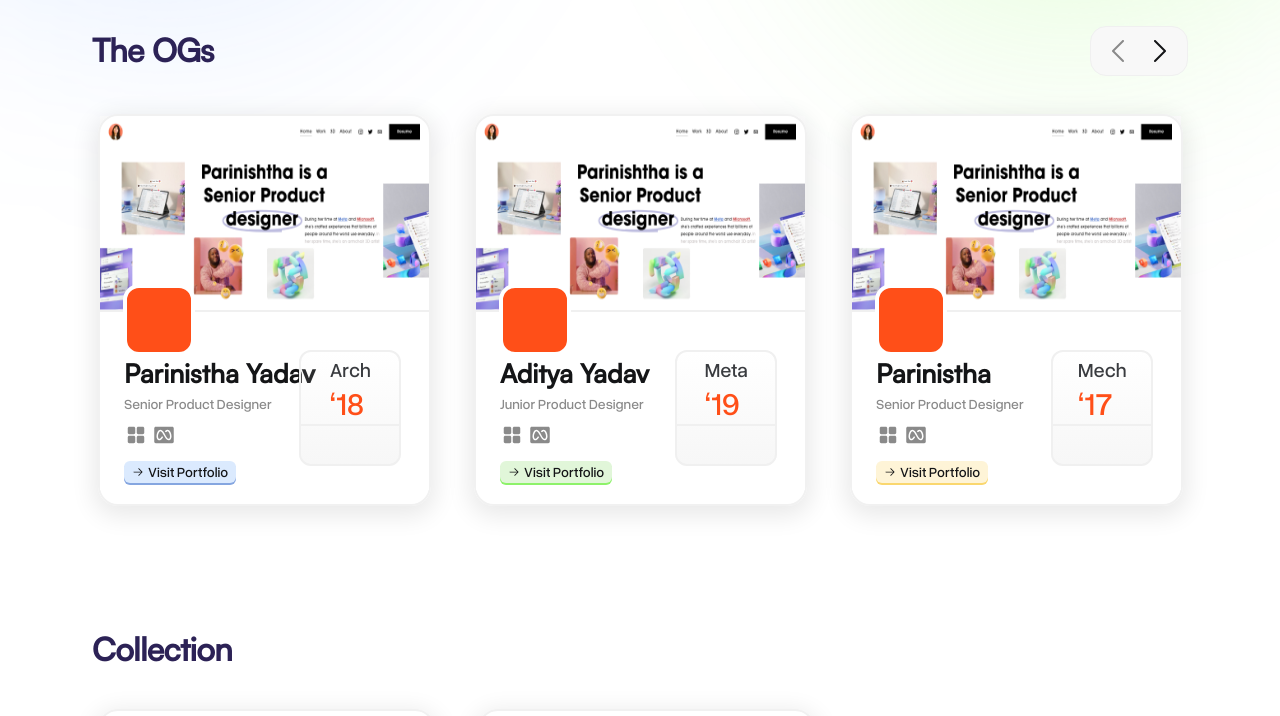
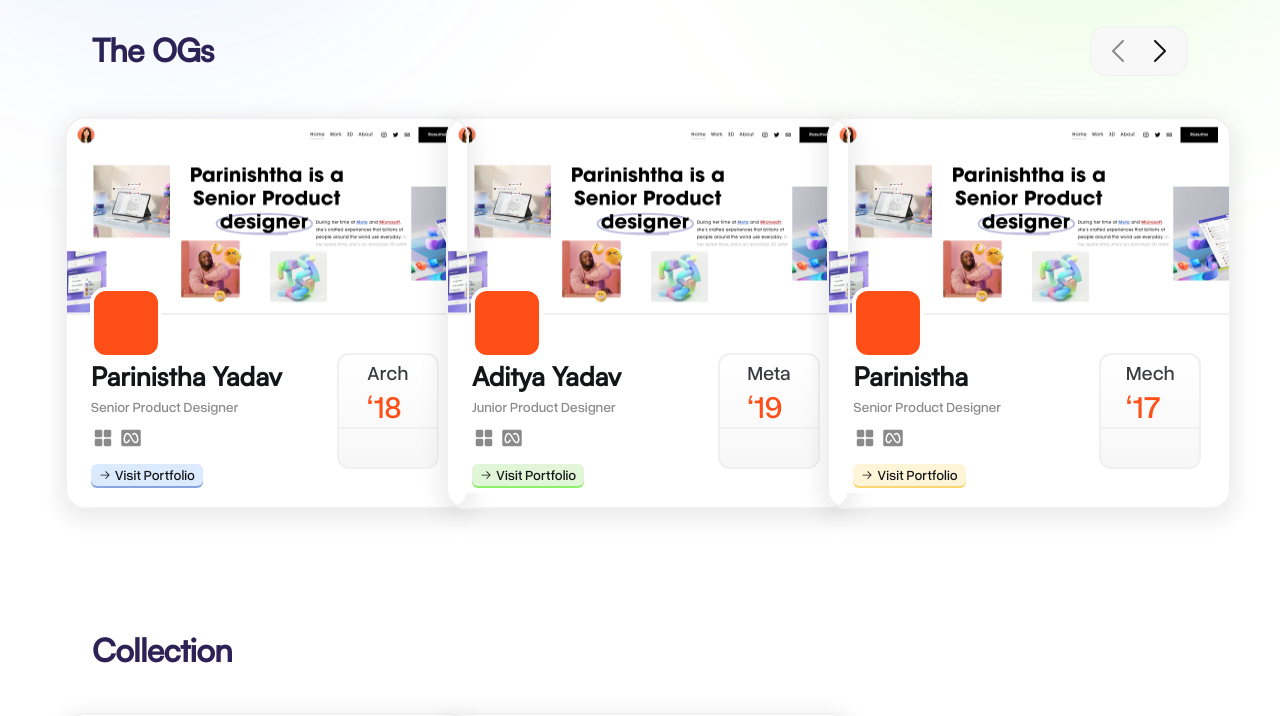
Before and after one commit to Arshdeep54/folio, a React (Vite) app: page / in a window 1280 px wide. Shown: the part 559-1275 px from the top of the page. Built offline with nearby package versions, Linux system fonts and the light colour scheme.

Commit message:
fix card displacement

```diff
--- a/src/components/Card/Card.css
+++ b/src/components/Card/Card.css
@@ -15,10 +15,14 @@
   width: 31%;
   padding: 0.125rem;
   height: 25rem;
+  display: flex;
+  flex-direction: column;
+  align-items: center;
+  justify-content: center;
 }
 
 .card_container {
-  width: 98%;
+  width: 25rem;
   height: 24.25rem;
   border-radius: 1.25rem;
   box-shadow: 0 0.375rem 1.5rem 0.25rem rgba(0, 0, 0, 0.09);
@@ -156,6 +160,7 @@
   margin-bottom: 0.625rem;
   gap: 0.25rem;
 }
+
 .portfolio_container {
   display: flex;
   padding: 0.125rem 0.5rem;
--- a/src/components/Card/Card.jsx
+++ b/src/components/Card/Card.jsx
@@ -41,7 +41,7 @@ function Card(props) {
         transition={{ delay: 0.1 }}
         className="card"
         style={{
-          padding: "0.25rem",
+          padding: "0.3rem",
         }}
       >
         <div
@@ -52,8 +52,7 @@ function Card(props) {
             border: cardHovered
               ? `0.25rem solid ${randomColor.border}`
               : "0.125rem solid #f1f1f1",
-            margin: cardHovered ? 0 : "0.125rem",
-            transition: "border 0.01s ease-in-out, margin 0.01s ease-in-out ",
+            transition: "border 0.1s ease-in-out",
           }}
         >
           <div className="pfp_image_cont">
```
